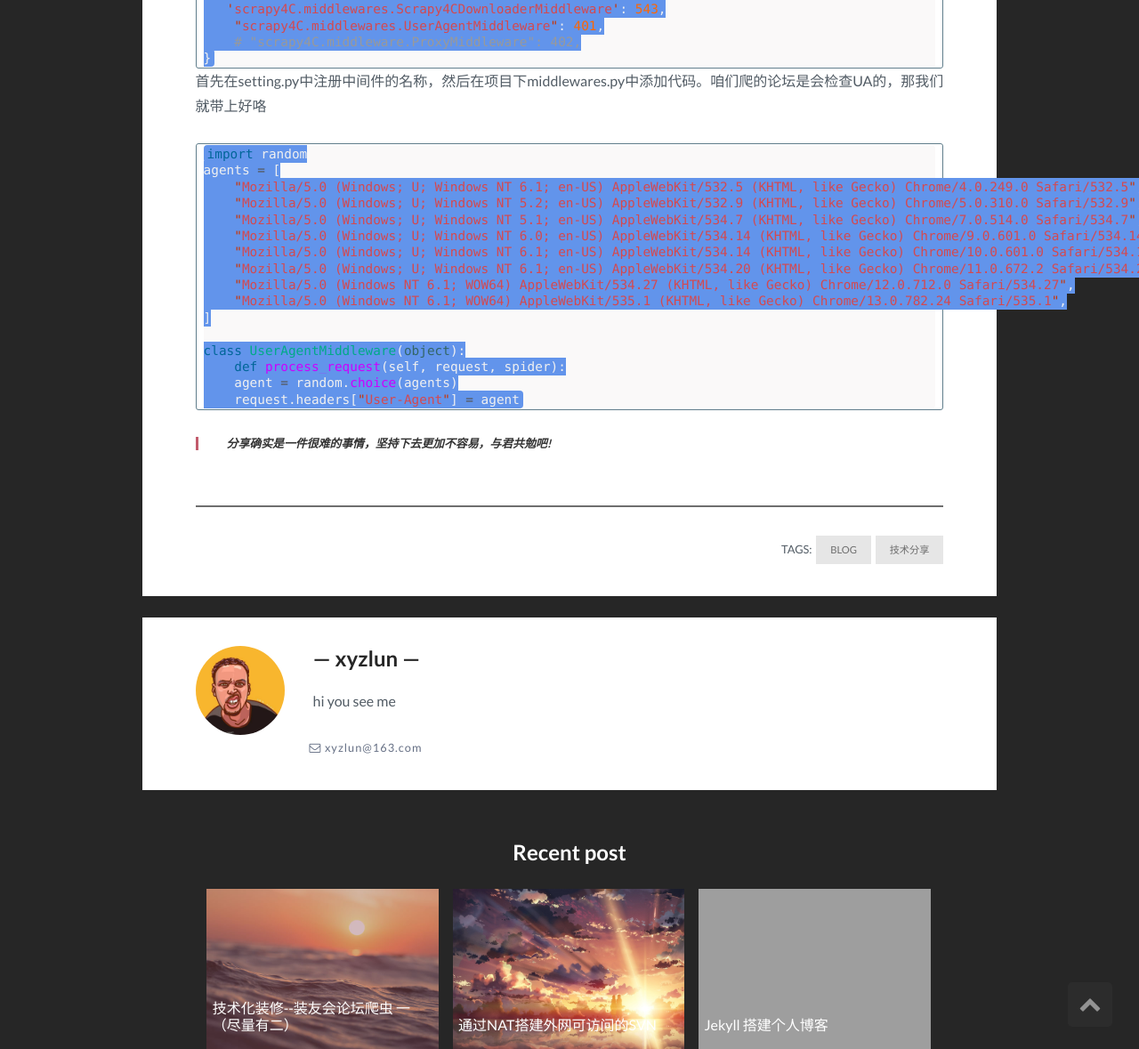
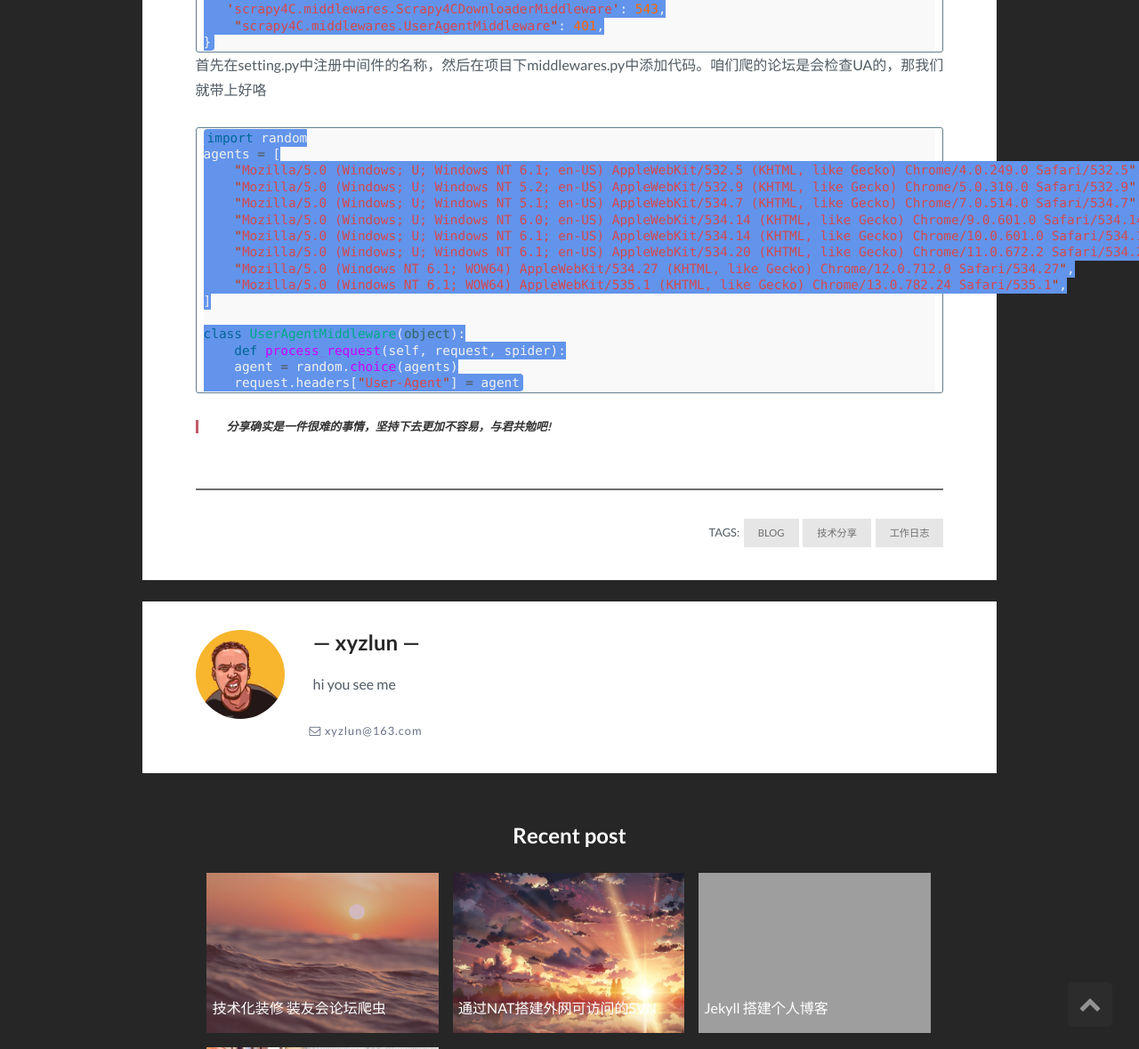
Before and after one commit to xyzlun/xyzlun.github.io, a Jekyll site: the page built from _posts/2018-10-11-build-scrapy.markdown, in a window 1280 px wide and 1400 px high, scrolled down 4001 px. Shown: the part 221-1400 px from the top of the window at 89% size. Built offline with Jekyll 4.4.1, drawn with Linux system fonts in a browser that asks for light colours; comment, search, counter and statistics services are not loaded; some of the changed text lies outside the part shown; grey boxes are pictures that could not be loaded.

Commit message:
4th commit

````diff
--- a/_posts/2018-10-11-build-scrapy.markdown
+++ b/_posts/2018-10-11-build-scrapy.markdown
@@ -1,11 +1,12 @@
 ---
 layout: post
-title: "技术化装修--装友会论坛爬虫 一（尽量有二）"
-img:  malaysia.jpg
+title: "技术化装修 装友会论坛爬虫"
+img: malaysia.jpg
 date: 2018-10-11
-description: 技术化装修--装友会论坛爬虫
-tag: [Blog, 技术分享]
+description: 技术化装修 装友会论坛爬虫
+tag: [Blog, 技术分享,工作日志]
 ---
+
 ## 前言
 > 最近在装修自己的房子。是的，我膨胀了，终于要在成都安下自己的家了~一直以来选择装修公司、找第三方监理和主材选择，以及各种装修经验都是泡在第四城的装友会来学习的。某天和老婆在讨论浴室柜选哪家的时候，突然想知道一下装友们都是怎么选的，结果发现论坛并没有内容搜索，就是这么old school~作为一个菜鸟pythoner，自然想到爬一爬帖子咯，也是刚好闲的没事（可能自己是个假程序员）。
 
@@ -67,7 +68,6 @@
 DOWNLOADER_MIDDLEWARES = {
    'scrapy4C.middlewares.Scrapy4CDownloaderMiddleware': 543,
     "scrapy4C.middlewares.UserAgentMiddleware": 401,
-    # "scrapy4C.middleware.ProxyMiddleware": 402,
 }
 ```
 
````
